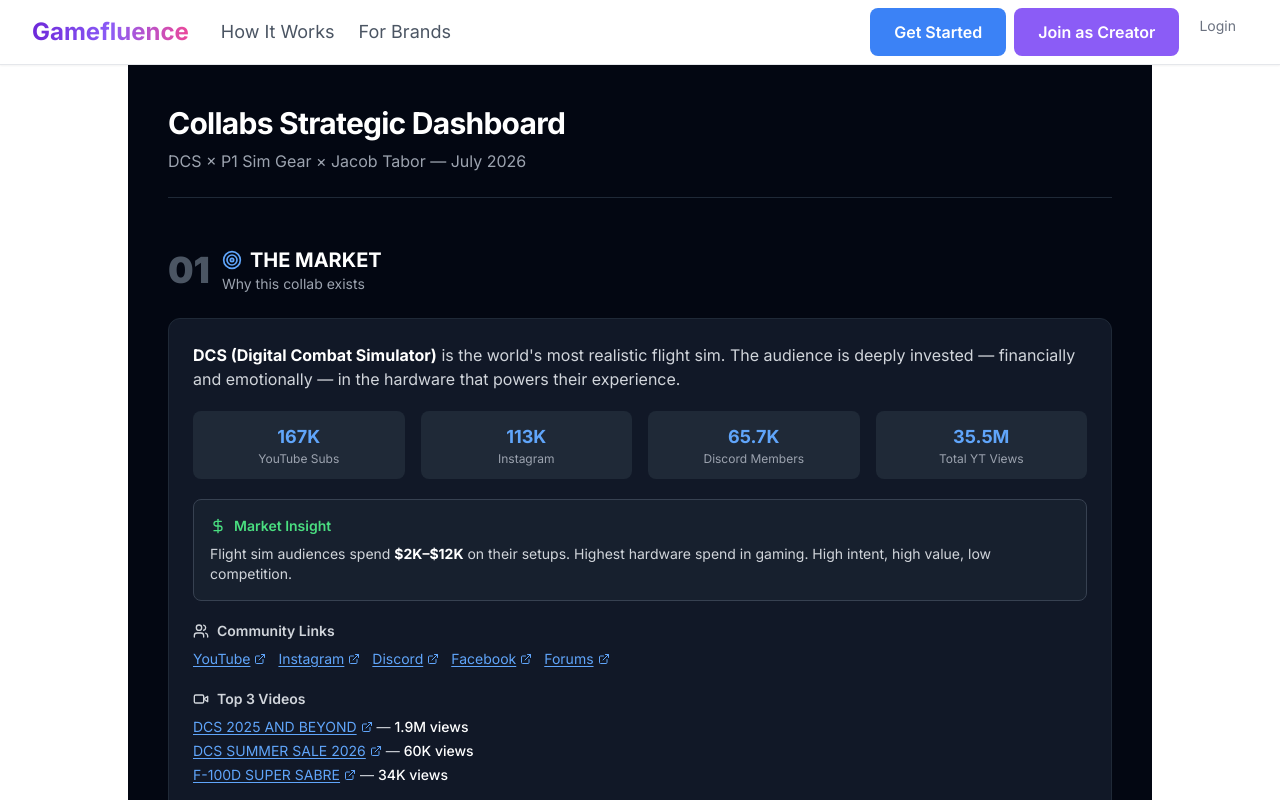
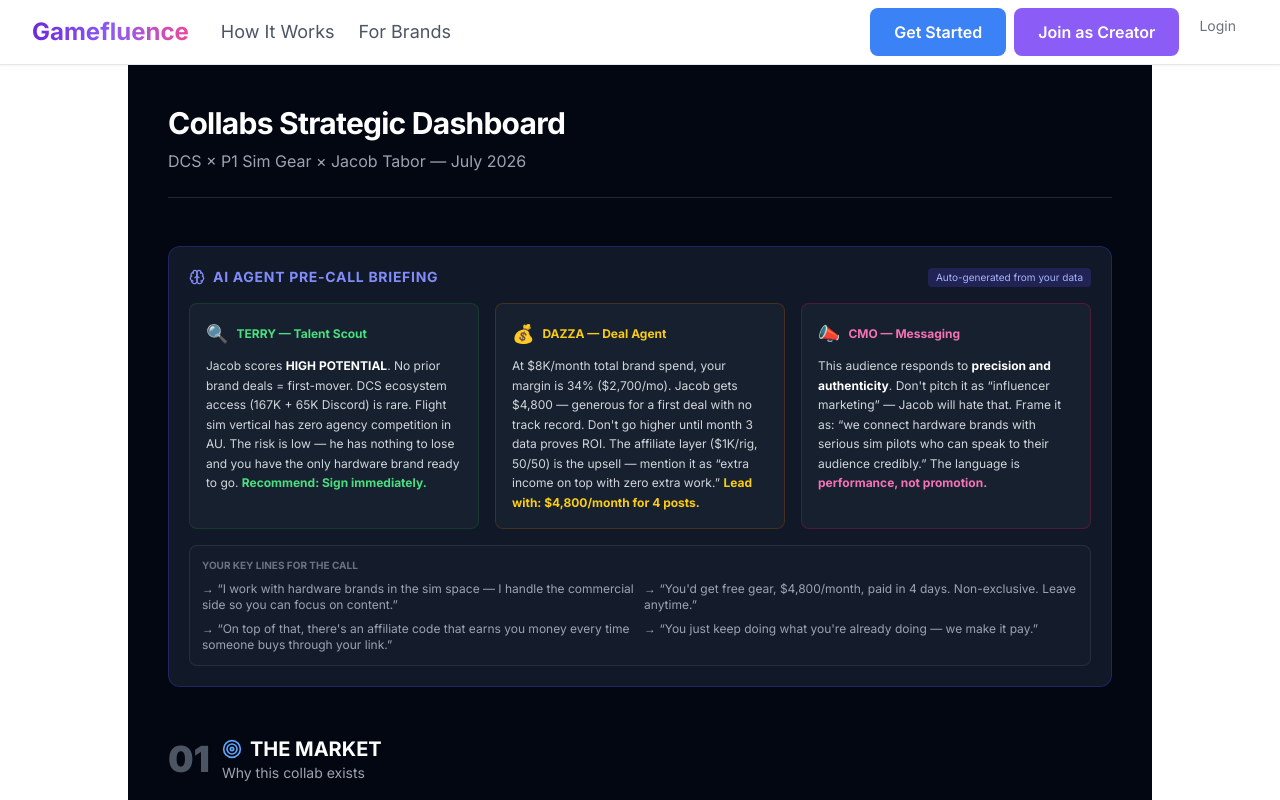
Before and after one commit to joelamoskirk-dotcom/gamefluence, a Next.js app: page /dashboard/collabs in a window 1280 px wide. Shown: the top 800 px of the page. Built offline with nearby package versions, Linux system fonts and the light colour scheme.

Commit message:
Add AI agent pre-call briefing to collabs page - Terry, Dazza, CMO insights + talking points

```diff
--- a/app/dashboard/collabs/page.tsx
+++ b/app/dashboard/collabs/page.tsx
@@ -53,6 +53,62 @@
           DCS × P1 Sim Gear × Jacob Tabor — July 2026
         </p>
       </header>
+
+      {/* ─── AI AGENT PRE-CALL BRIEFING ─── */}
+      <section className="bg-gradient-to-r from-gray-900 to-gray-900 border border-indigo-800/50 rounded-xl p-5 space-y-4">
+        <div className="flex items-center justify-between">
+          <h2 className="text-sm font-bold text-indigo-400 flex items-center gap-2 uppercase tracking-wider">
+            <Brain className="w-4 h-4" /> AI Agent Pre-Call Briefing
+          </h2>
+          <span className="text-[10px] bg-indigo-900/50 text-indigo-300 px-2 py-0.5 rounded">Auto-generated from your data</span>
+        </div>
+
+        <div className="grid md:grid-cols-3 gap-4">
+          {/* Terry */}
+          <div className="bg-gray-800/50 border border-green-900/50 rounded-lg p-4">
+            <div className="flex items-center gap-2 mb-2">
+              <span className="text-lg">🔍</span>
+              <span className="text-xs font-bold text-green-400">TERRY — Talent Scout</span>
+            </div>
+            <p className="text-xs text-gray-300 leading-relaxed">
+              Jacob scores <strong className="text-white">HIGH POTENTIAL</strong>. No prior brand deals = first-mover. DCS ecosystem access (167K + 65K Discord) is rare. Flight sim vertical has zero agency competition in AU. The risk is low — he has nothing to lose and you have the only hardware brand ready to go. <strong className="text-green-400">Recommend: Sign immediately.</strong>
+            </p>
+          </div>
+
+          {/* Dazza */}
+          <div className="bg-gray-800/50 border border-yellow-900/50 rounded-lg p-4">
+            <div className="flex items-center gap-2 mb-2">
+              <span className="text-lg">💰</span>
+              <span className="text-xs font-bold text-yellow-400">DAZZA — Deal Agent</span>
+            </div>
+            <p className="text-xs text-gray-300 leading-relaxed">
+              At $8K/month total brand spend, your margin is 34% ($2,700/mo). Jacob gets $4,800 — generous for a first deal with no track record. Don&apos;t go higher until month 3 data proves ROI. The affiliate layer ($1K/rig, 50/50) is the upsell — mention it as &ldquo;extra income on top with zero extra work.&rdquo; <strong className="text-yellow-400">Lead with: $4,800/month for 4 posts.</strong>
+            </p>
+          </div>
+
+          {/* CMO */}
+          <div className="bg-gray-800/50 border border-pink-900/50 rounded-lg p-4">
+            <div className="flex items-center gap-2 mb-2">
+              <span className="text-lg">📣</span>
+              <span className="text-xs font-bold text-pink-400">CMO — Messaging</span>
+            </div>
+            <p className="text-xs text-gray-300 leading-relaxed">
+              This audience responds to <strong className="text-white">precision and authenticity</strong>. Don&apos;t pitch it as &ldquo;influencer marketing&rdquo; — Jacob will hate that. Frame it as: &ldquo;we connect hardware brands with serious sim pilots who can speak to their audience credibly.&rdquo; The language is <strong className="text-pink-400">performance, not promotion.</strong>
+            </p>
+          </div>
+        </div>
+
+        {/* Quick Talking Points */}
+        <div className="bg-gray-800/30 rounded-lg p-3 border border-gray-700/50">
+          <p className="text-[10px] font-bold text-gray-500 uppercase mb-2">Your key lines for the call</p>
+          <div className="grid md:grid-cols-2 gap-2 text-xs text-gray-400">
+            <p>→ &ldquo;I work with hardware brands in the sim space — I handle the commercial side so you can focus on content.&rdquo;</p>
+            <p>→ &ldquo;You&apos;d get free gear, $4,800/month, paid in 4 days. Non-exclusive. Leave anytime.&rdquo;</p>
+            <p>→ &ldquo;On top of that, there&apos;s an affiliate code that earns you money every time someone buys through your link.&rdquo;</p>
+            <p>→ &ldquo;You just keep doing what you&apos;re already doing — we make it pay.&rdquo;</p>
+          </div>
+        </div>
+      </section>
 
       {/* ─────────────────────────────────────────────── */}
       {/* SECTION 1: THE MARKET */}
```
